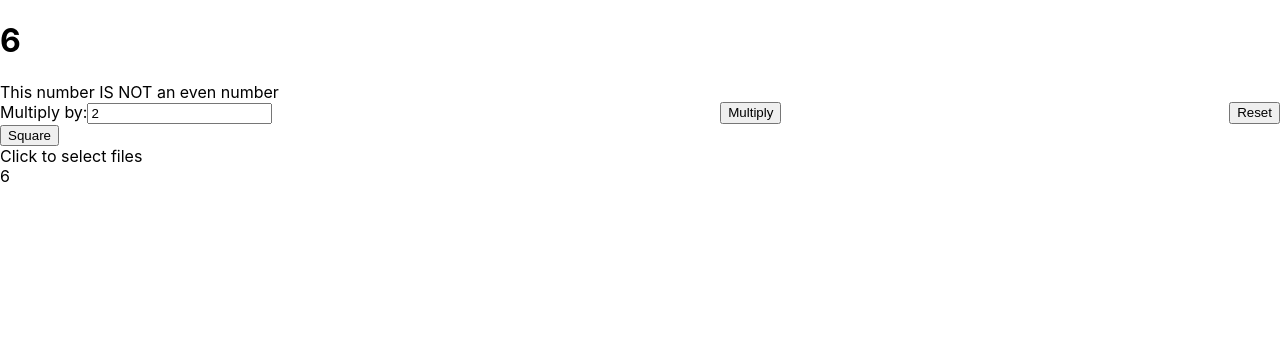
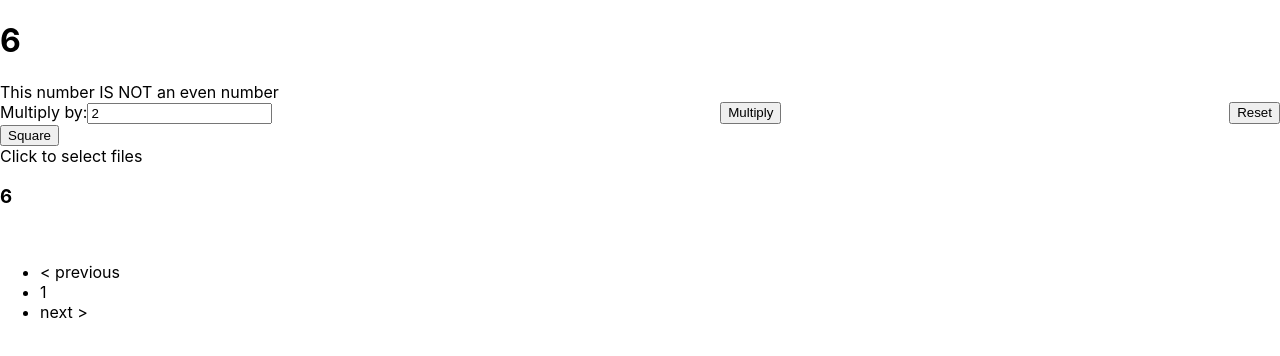
Before and after one commit to Tony-Ndichu/lendtech, a Next.js app: page / in a window 1280 px wide. Both pictures are taken after a click on the button "Multiply". Shown: the top 356 px of the page. Built offline with nearby package versions, Linux system fonts and the light colour scheme; no server answers.

Commit message:
feat: enable pagination

```diff
--- a/package.json
+++ b/package.json
@@ -14,6 +14,7 @@
     "react-dom": "18.2.0",
     "react-dropzone": "^14.2.1",
     "react-hook-form": "^7.32.2",
+    "react-paginate": "^8.1.3",
     "react-papaparse": "^4.0.2",
     "styled-components": "^5.3.5"
   },
--- a/pages/components/PreviousCounterValues.js
+++ b/pages/components/PreviousCounterValues.js
@@ -1,12 +1,59 @@
 import styled from "styled-components";
+import ReactPaginate from "react-paginate";
+import { useState, useEffect } from "react";
 
-const PreviousCounterValues = ({
-    counterValues
-}) => {
-    console.log("counterValues==========>", counterValues)
-    return counterValues?.map(item => {
-        return <>{item}<br /></>
-    })
-}
+const PreviousCounterValues = ({ counterValues, itemsPerPage = 5 }) => {
+  const items = counterValues;
+  const [currentItems, setCurrentItems] = useState(null);
+  const [pageCount, setPageCount] = useState(0);
+  // Here we use item offsets; we could also use page offsets
+  // following the API or data you're working with.
+  const [itemOffset, setItemOffset] = useState(0);
+
+  useEffect(() => {
+    // Fetch items from another resources.
+    const endOffset = itemOffset + itemsPerPage;
+    console.log(`Loading items from ${itemOffset} to ${endOffset}`);
+    setCurrentItems(items.slice(itemOffset, endOffset));
+    setPageCount(Math.ceil(items.length / itemsPerPage));
+  }, [itemOffset, itemsPerPage, items]);
+
+  // Invoke when user click to request another page.
+  const handlePageClick = (event) => {
+    const newOffset = (event.selected * itemsPerPage) % items.length;
+    console.log(
+      `User requested page number ${event.selected}, which is offset ${newOffset}`
+    );
+    setItemOffset(newOffset);
+  };
+
+  const Items = ({ currentItems }) => {
+    return (
+      <>
+        {currentItems &&
+          currentItems.map((item) => (
+            <div>
+              <h3>{item}</h3>
+            </div>
+          ))} <br/ >
+      </>
+    );
+  };
+
+  return (
+    <>
+      <Items currentItems={currentItems} />
+      <ReactPaginate
+        breakLabel="..."
+        nextLabel="next >"
+        onPageChange={handlePageClick}
+        pageRangeDisplayed={5}
+        pageCount={pageCount}
+        previousLabel="< previous"
+        renderOnZeroPageCount={null}
+      />
+    </>
+  );
+};
 
 export default PreviousCounterValues;
```
Also changed, not shown: 1 other file (tests, documents, lock files or other folders).
